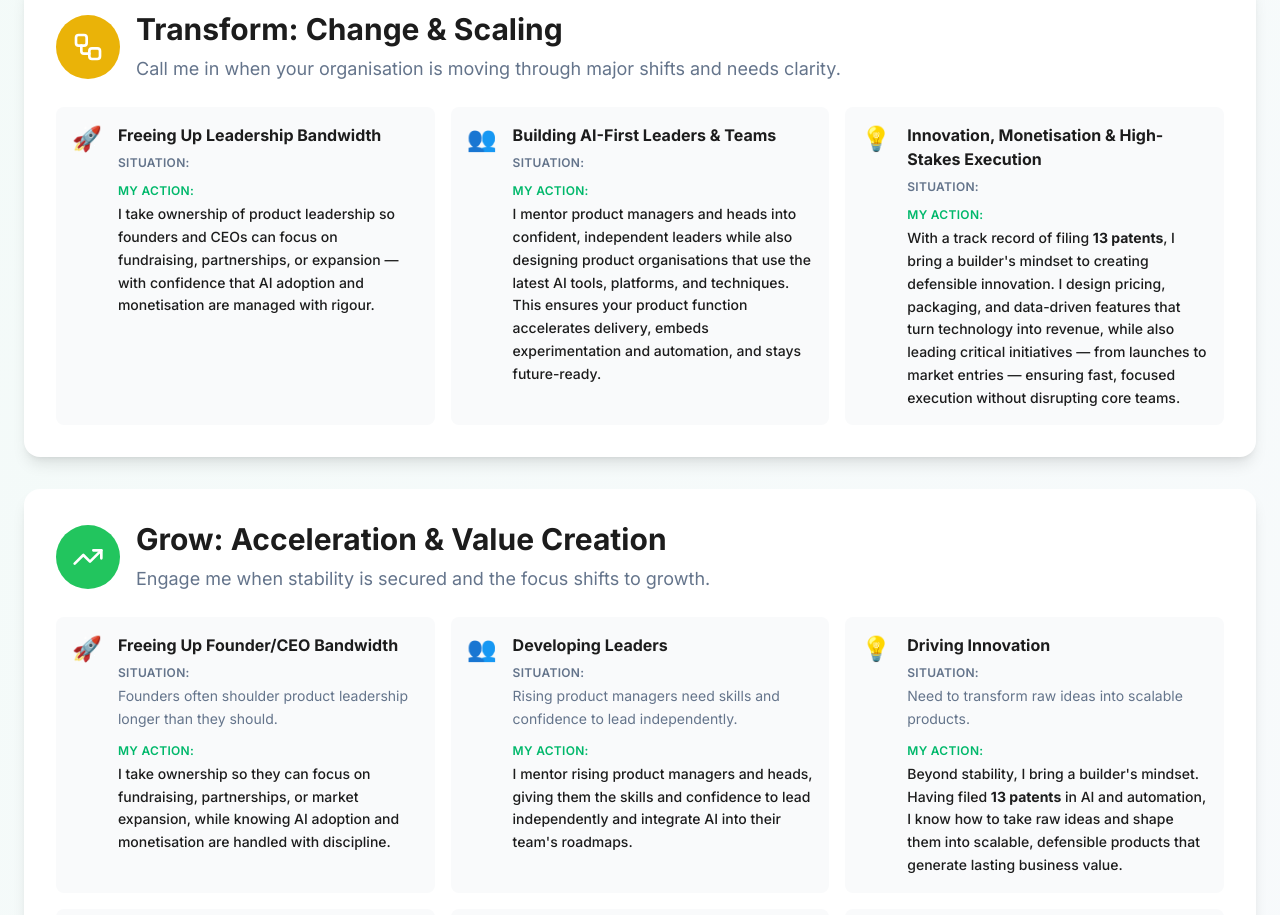
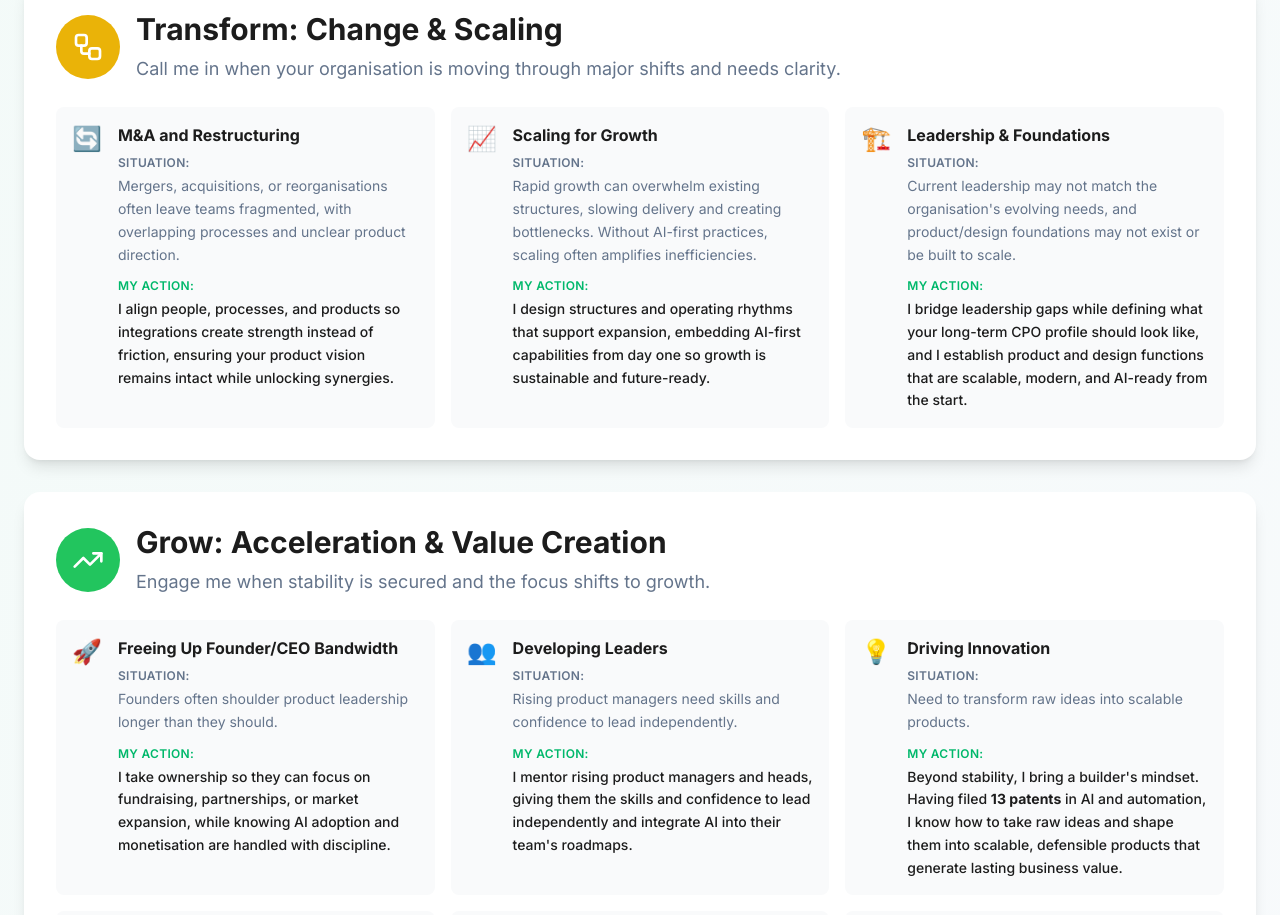
Before and after one commit to Vidbudh/VidbudhFinalWebsite, a React (Vite) app: page /embedded-cpo in a window 1280 px wide. Shown: the part 2540-3455 px from the top of the page. Built offline with nearby package versions, Linux system fonts and the light colour scheme; no server answers.

Commit message:
Replace Transform Phase with New Content

```diff
--- a/src/pages/EmbeddedCPOPage.tsx
+++ b/src/pages/EmbeddedCPOPage.tsx
@@ -117,19 +117,22 @@ const EmbeddedCPOPage = () => {
       description: "Call me in when your organisation is moving through major shifts and needs clarity.",
       scenarios: [
         {
-          title: "Freeing Up Leadership Bandwidth",
-          action: "I take ownership of product leadership so founders and CEOs can focus on fundraising, partnerships, or expansion — with confidence that AI adoption and monetisation are managed with rigour.",
-          icon: "🚀"
+          title: "M&A and Restructuring",
+          situation: "Mergers, acquisitions, or reorganisations often leave teams fragmented, with overlapping processes and unclear product direction.",
+          action: "I align people, processes, and products so integrations create strength instead of friction, ensuring your product vision remains intact while unlocking synergies.",
+          icon: "🔄"
         },
         {
-          title: "Building AI-First Leaders & Teams",
-          action: "I mentor product managers and heads into confident, independent leaders while also designing product organisations that use the latest AI tools, platforms, and techniques. This ensures your product function accelerates delivery, embeds experimentation and automation, and stays future-ready.",
-          icon: "👥"
+          title: "Scaling for Growth",
+          situation: "Rapid growth can overwhelm existing structures, slowing delivery and creating bottlenecks. Without AI-first practices, scaling often amplifies inefficiencies.",
+          action: "I design structures and operating rhythms that support expansion, embedding AI-first capabilities from day one so growth is sustainable and future-ready.",
+          icon: "📈"
         },
         {
-          title: "Innovation, Monetisation & High-Stakes Execution",
-          action: "With a track record of filing <strong className='text-gold-highlight'>13 patents</strong>, I bring a builder's mindset to creating defensible innovation. I design pricing, packaging, and data-driven features that turn technology into revenue, while also leading critical initiatives — from launches to market entries — ensuring fast, focused execution without disrupting core teams.",
-          icon: "💡"
+          title: "Leadership & Foundations",
+          situation: "Current leadership may not match the organisation's evolving needs, and product/design foundations may not exist or be built to scale.",
+          action: "I bridge leadership gaps while defining what your long-term CPO profile should look like, and I establish product and design functions that are scalable, modern, and AI-ready from the start.",
+          icon: "🏗️"
         }
       ]
     },
```
